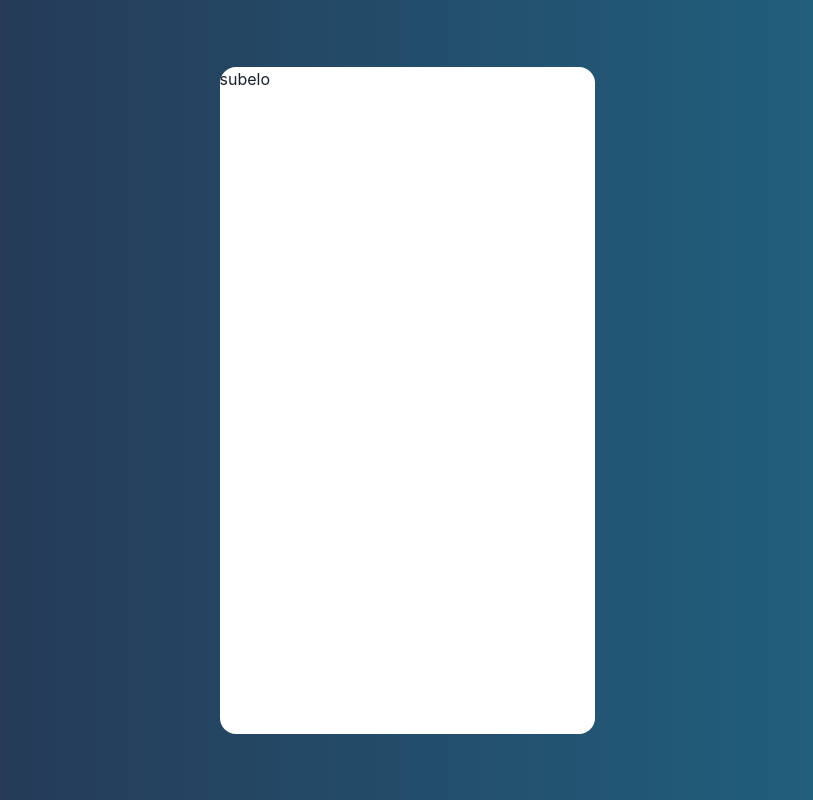
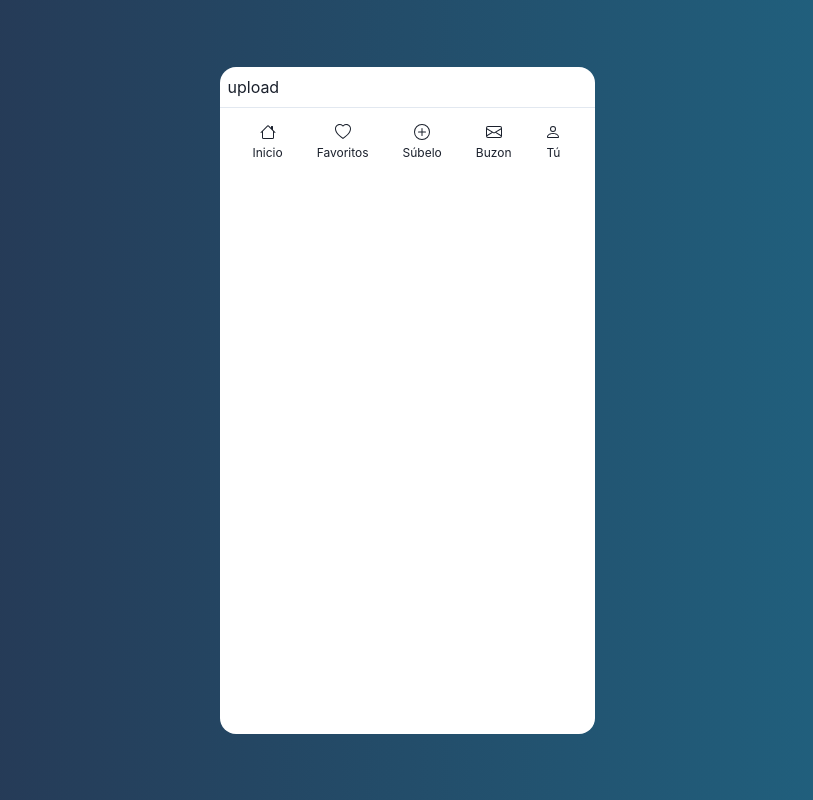
Before and after one commit to Lopez089/clone_wallapop, a React (Create React App) app: page /upload in a window 1280 px wide. Shown: the whole page, without its empty margins (233-1046 px from the left). Built offline with nearby package versions, Linux system fonts and the light colour scheme.

Commit message:
feat: add layoutPage to page to app

```diff
--- a/src/pages/favorite.jsx
+++ b/src/pages/favorite.jsx
@@ -1,5 +1,8 @@
 import React from 'react'
+import { LayoutPage } from 'layout/layoutPage';
 
 export const Favorite = () => {
-    return 'favorito'
+    return (
+        <LayoutPage>favorite</LayoutPage>
+    )
 }
--- a/src/pages/mailbox.jsx
+++ b/src/pages/mailbox.jsx
@@ -1,5 +1,8 @@
 import React from 'react'
+import { LayoutPage } from 'layout/layoutPage';
 
 export const Mailbox = () => {
-    return 'buzon'
+    return (
+        <LayoutPage>mailbox</LayoutPage>
+    )
 }
--- a/src/pages/upload.jsx
+++ b/src/pages/upload.jsx
@@ -1,5 +1,8 @@
 import React from 'react'
+import { LayoutPage } from 'layout/layoutPage';
 
 export const Upload = () => {
-    return 'subelo'
+    return (
+        <LayoutPage>upload</LayoutPage>
+    )
 }
--- a/src/pages/you.jsx
+++ b/src/pages/you.jsx
@@ -1,5 +1,8 @@
 import React from 'react'
+import { LayoutPage } from 'layout/layoutPage';
 
 export const You = () => {
-    return 'tu'
+    return (
+        <LayoutPage>you</LayoutPage>
+    )
 }
```
